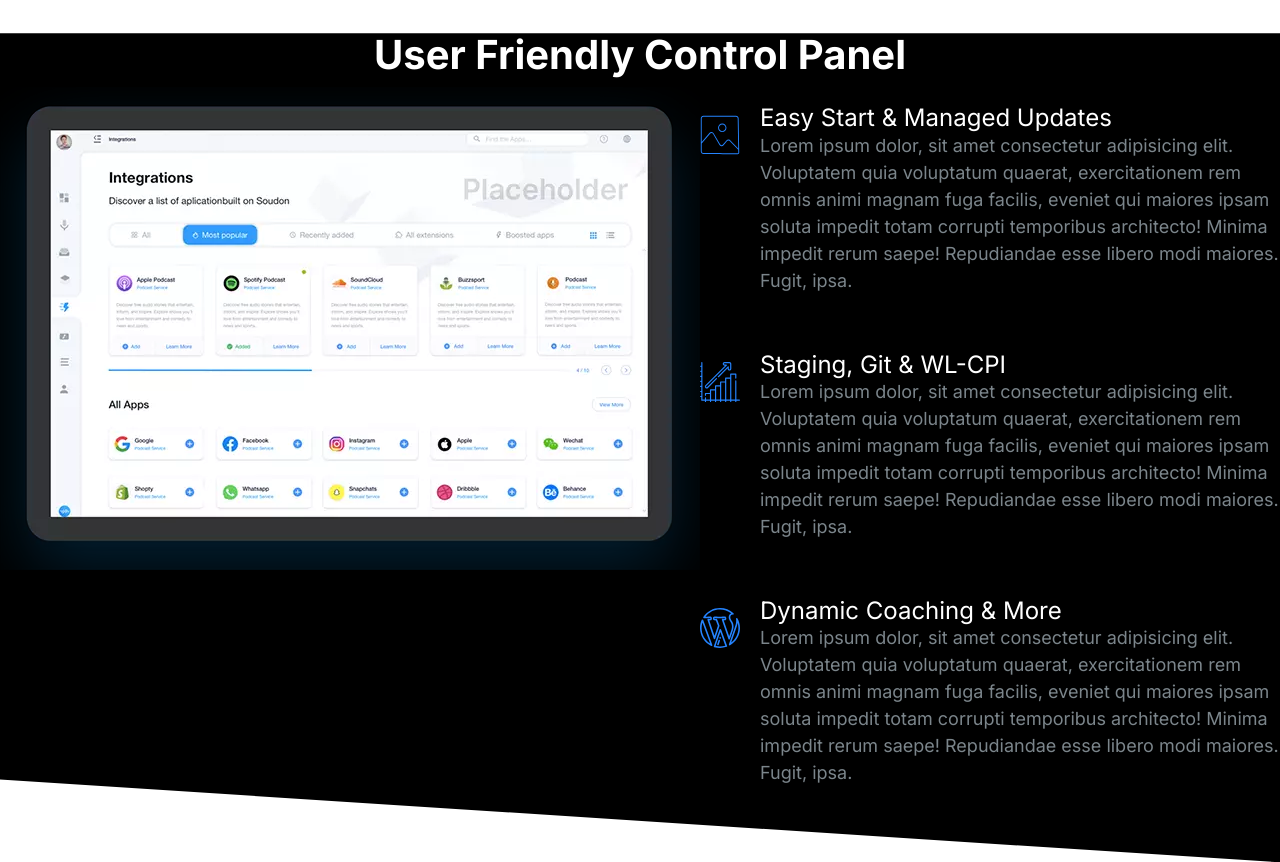
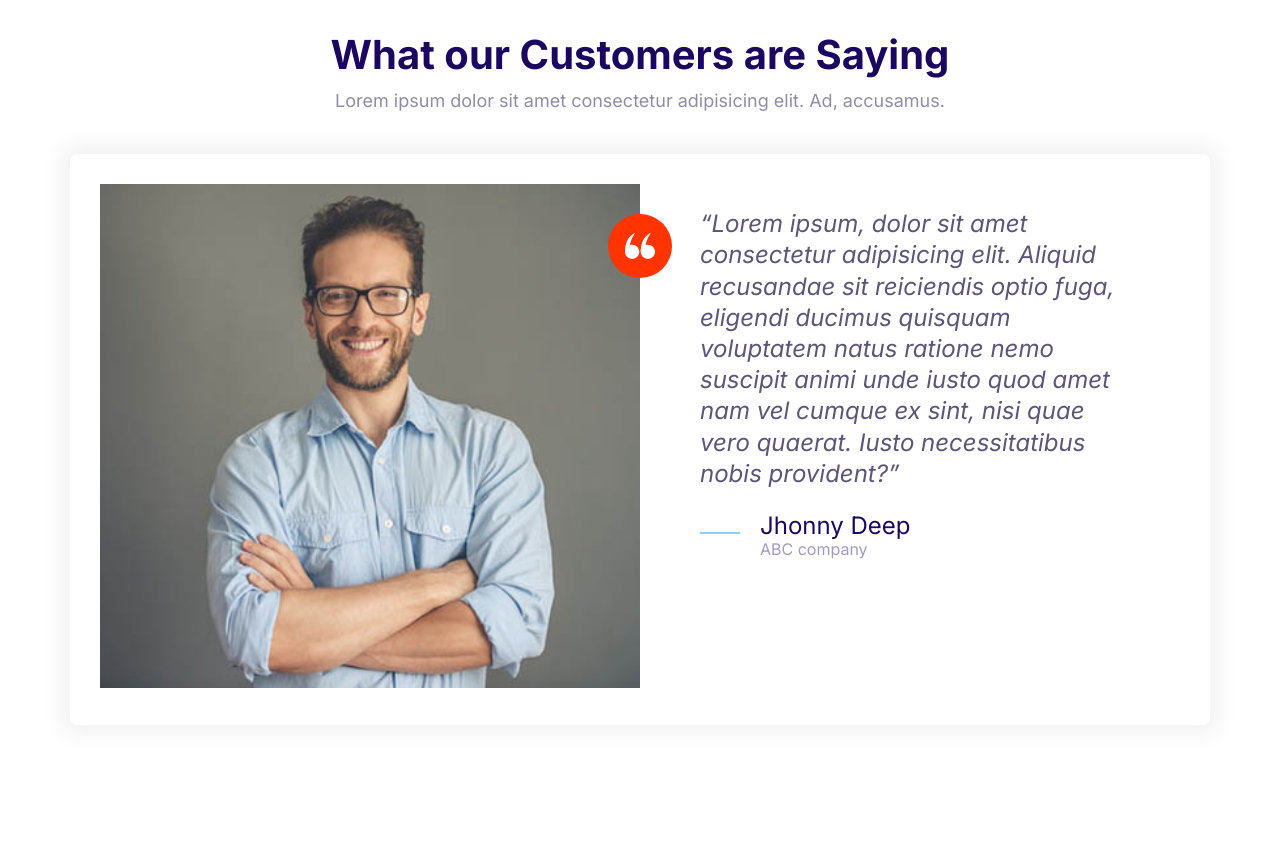
Before and after one commit to rathorePriyanshu/Rishify, a plain HTML site: page index.html in a window 1280 px wide. After the commit the page ends 800 px from the top, so only its background shows below. Drawn offline with Linux system fonts and the light colour scheme.

Commit message:
Defining a Testimonial Block

```diff
--- a/css/test.css
+++ b/css/test.css
@@ -625,6 +625,7 @@ a {
 
 .block__header {
   text-align: center;
+  margin-bottom: 4rem;
 }
 
 .block-dark {
@@ -633,8 +634,8 @@ a {
 }
 
 .block-dark h1,
-h2,
-h3 {
+.block-dark h2,
+.block-dark h3 {
   color: #fff;
 }
 
--- a/index.html
+++ b/index.html
@@ -17,78 +17,46 @@
 </head>
 
 <body>
-    <section class="block block-dark block--skewed-right block-showcase">
+    <section class="block">
         <header class="block__header">
-            <h2>User Friendly Control Panel</h2>
+            <h2>What our Customers are Saying</h2>
+            <p>Lorem ipsum dolor sit amet consectetur adipisicing elit. Ad, accusamus.</p>
         </header>
-        <div class="cantainer grid grid-1x2">
-            <picture class="block-showcase__picture">
-                <source type="image/webp" srcset="Images/ipad.webp 1x, Images/ipad@2x.webp 2x" />
-                <source type="image/png" srcset="Images/ipad.png 1x, Images/ipad@2x.png 2x" />
-                <img src="Images/ipad.png" alt="">
-            </picture>
-            <ul class="list">
-                <li>
+        <div class="container">
+            <div class="card testimonial">
+                <div class="grid grid-1x2">
+                    <div class="testimonial__image">
+                        <img src="/Images/testimonial.jpg" alt="A Happy, Satisfied Customer">
+                        <span class="icon-container icon-container--accent">
+                            <svg class="icon icon--white icon--small">
+                                <use xlink:href="Images/sprite.svg#quotes"></use>
+                            </svg>
+                        </span>
+                    </div>
+                    <blockquote class="quote">
+                        <p class="quote__text">Lorem ipsum, dolor sit amet consectetur adipisicing elit. Aliquid
+                            recusandae sit
+                            reiciendis optio fuga,
+                            eligendi ducimus quisquam voluptatem natus ratione nemo suscipit animi unde iusto quod amet
+                            nam vel
+                            cumque
+                            ex sint, nisi quae vero quaerat. Iusto necessitatibus nobis provident?</p>
+                        <footer>
                             <div class="media">
                                 <div class="media__image">
-                            <svg class="icon icon--primary">
-                                <use xlink:href="Images/sprite.svg#snap"></use>
+                                    <svg class="icon icon--primary quote__line">
+                                        <use xlink:href="Images/sprite.svg#line"></use>
                                     </svg>
                                 </div>
                                 <div class="media__body">
-                            <h3 class="media__title">Easy Start & Managed Updates</h3>
-                            <p>Lorem ipsum dolor, sit amet consectetur adipisicing elit. Voluptatem quia voluptatum
-                                quaerat,
-                                exercitationem rem omnis animi magnam fuga facilis, eveniet qui maiores ipsam soluta
-                                impedit
-                                totam
-                                corrupti temporibus architecto! Minima impedit rerum saepe! Repudiandae esse libero modi
-                                maiores. Fugit,
-                                ipsa.</p>
+                                    <h3 class="media__title quote__author">Jhonny Deep</h3>
+                                    <p class="quote__company">ABC company</p>
                                 </div>
                             </div>
-                </li>
-                <li>
-                    <div class="media">
-                        <div class="media__image">
-                            <svg class="icon icon--primary">
-                                <use xlink:href="Images/sprite.svg#growth"></use>
-                            </svg>
-                        </div>
-                        <div class="media__body">
-                            <h3 class="media__title">Staging, Git & WL-CPI</h3>
-                            <p>Lorem ipsum dolor, sit amet consectetur adipisicing elit. Voluptatem quia voluptatum
-                                quaerat,
-                                exercitationem rem omnis animi magnam fuga facilis, eveniet qui maiores ipsam soluta
-                                impedit
-                                totam
-                                corrupti temporibus architecto! Minima impedit rerum saepe! Repudiandae esse libero modi
-                                maiores. Fugit,
-                                ipsa.</p>
+                        </footer>
+                    </blockquote>
                 </div>
             </div>
-                </li>
-                <li>
-                    <div class="media">
-                        <div class="media__image">
-                            <svg class="icon icon--primary">
-                                <use xlink:href="Images/sprite.svg#wordpress"></use>
-                            </svg>
-                        </div>
-                        <div class="media__body">
-                            <h3 class="media__title">Dynamic Coaching & More</h3>
-                            <p>Lorem ipsum dolor, sit amet consectetur adipisicing elit. Voluptatem quia voluptatum
-                                quaerat,
-                                exercitationem rem omnis animi magnam fuga facilis, eveniet qui maiores ipsam soluta
-                                impedit
-                                totam
-                                corrupti temporibus architecto! Minima impedit rerum saepe! Repudiandae esse libero modi
-                                maiores. Fugit,
-                                ipsa.</p>
-                        </div>
-                    </div>
-                </li>
-            </ul>
         </div>
     </section>
     <script src="js/main.js"></script>
```
Also changed, not shown: Components/testimonialblock.html (added, +42 -0 lines), Components/featureblock.html (renamed from Components/feature.html). Lines whose indentation alone changed are shown as unchanged.
